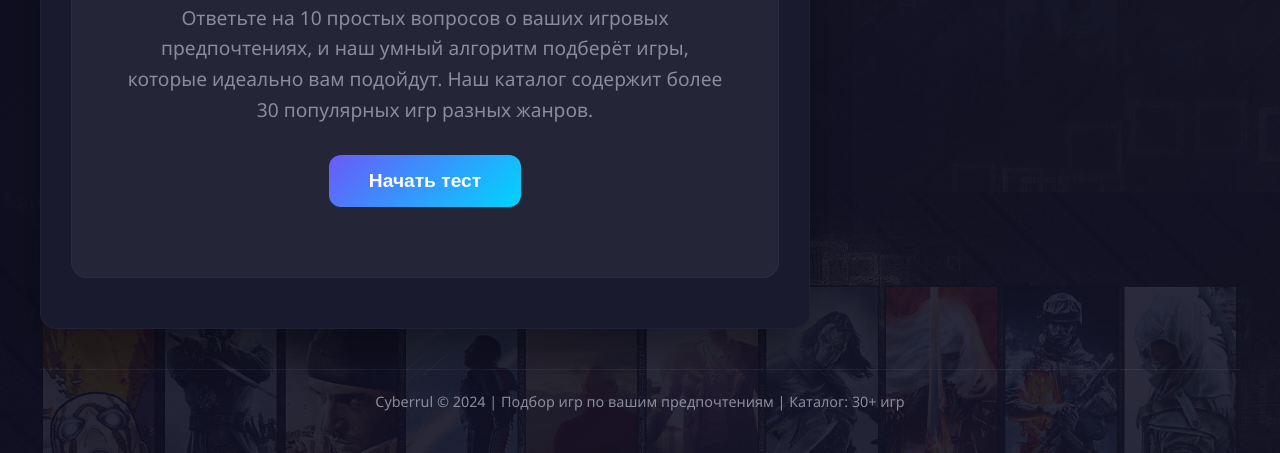
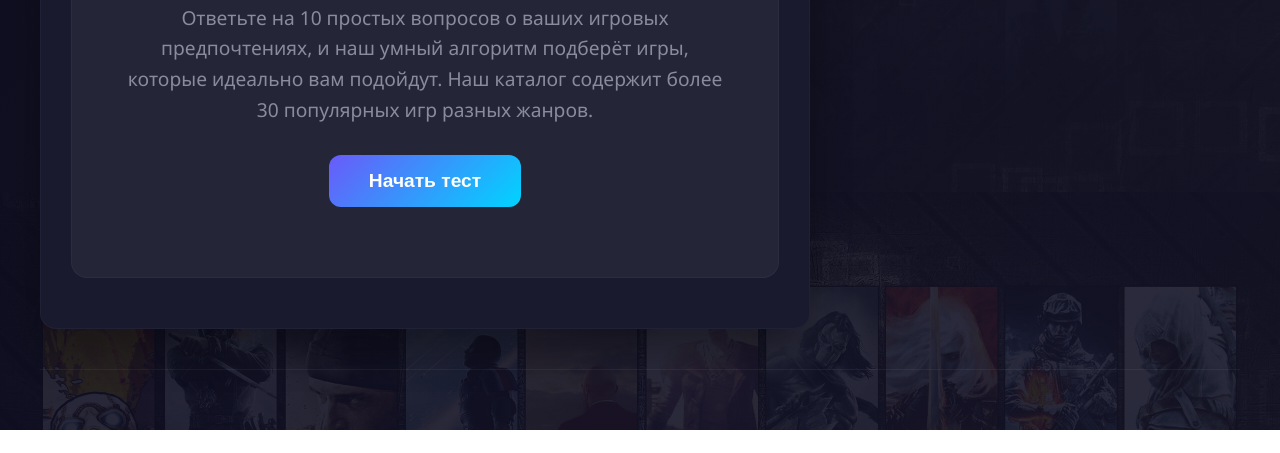
Before and after one commit to frolisnull/cyber, a plain HTML site: page index.html in a window 1280 px wide. Shown: the part 608-1061 px from the top of the page. After the commit the page ends 1038 px from the top, so only its background shows below. Drawn offline with Linux system fonts and the light colour scheme.

Commit message:
Update index.html

```diff
--- a/index.html
+++ b/index.html
@@ -578,7 +578,6 @@
 
     <!-- Footer -->
     <div class="footer">
-      <p>Cyberrul © 2024 | Подбор игр по вашим предпочтениям | Каталог: 30+ игр</p>
     </div>
   </div>
 
```
